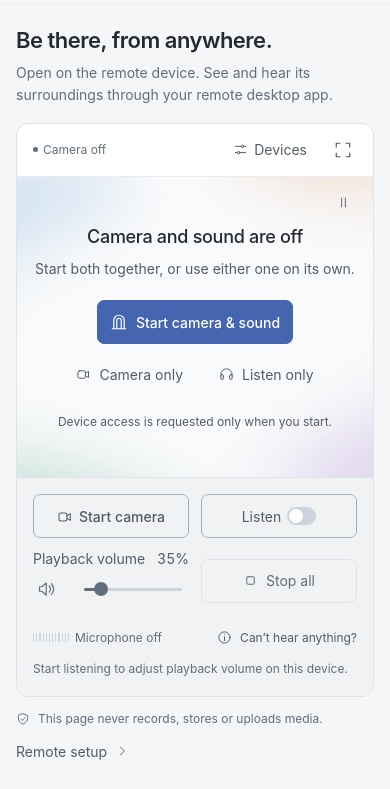
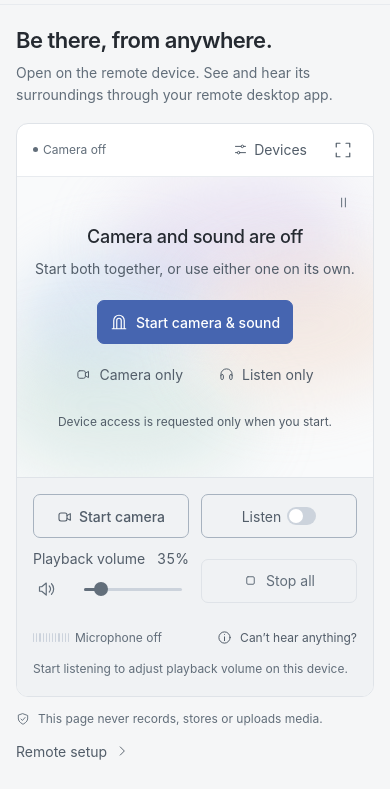
Before and after one commit to HangLark/ambient-portal, a website built with Vite: page index.html in a window 390 px wide. Shown: the part 55-844 px from the top of the page. Built offline with nearby package versions, Linux system fonts and the light colour scheme.

Commit message:
Spread pastel colors throughout the idle preview

```diff
--- a/src/style.css
+++ b/src/style.css
@@ -10,7 +10,7 @@
   --ambient-lilac: #9b87bd;
   --ambient-sage: #78aaa1;
   --ambient-peach: #c8a295;
-  --ambient-opacity: .2;
+  --ambient-opacity: .16;
   --control-bg: #1c2024;
   --dialog-bg: #23272c;
   --field-bg: #1b1f23;
@@ -55,7 +55,7 @@
   --ambient-lilac: #d1c1e6;
   --ambient-sage: #b7d6ce;
   --ambient-peach: #edd1bf;
-  --ambient-opacity: .58;
+  --ambient-opacity: .36;
   --control-bg: #f0f2f4;
   --dialog-bg: #ffffff;
   --field-bg: #f9fafb;
@@ -151,15 +151,13 @@ h1 { font-size: 24px; font-weight: 600; letter-spacing: -.5px; line-height: 1.4;
 .stage { position: relative; flex: 1 0 auto; min-height: 300px; background: var(--stage-bg); overflow: hidden; display: grid; place-items: center; }
 .stage video { width: 100%; height: 100%; position: absolute; inset: 0; object-fit: contain; background: var(--video-bg); opacity: 0; transition: opacity .25s ease; }
 .stage[data-state='active'] video { opacity: 1; }
-.standby-art { position: absolute; inset: 0; overflow: hidden; pointer-events: none; opacity: 1; transition: opacity .2s ease, display .2s allow-discrete;
-  mask-image: radial-gradient(ellipse 48% 64% at center, #0000 20%, #0002 52%, #000 100%); /* taste-skill-ignore: User-requested soft color field; this alpha mask protects central text. */
-}
+.standby-art { position: absolute; inset: 0; overflow: hidden; pointer-events: none; opacity: 1; transition: opacity .2s ease, display .2s allow-discrete; }
 .standby-art[hidden] { opacity: 0; }
-.ambient-color { position: absolute; width: 34%; height: 55%; border-radius: 46% 54% 62% 38% / 55% 42% 58% 45%; opacity: var(--ambient-opacity); filter: blur(48px); }
-.ambient-blue { left: -6%; top: -12%; background: var(--ambient-blue); }
-.ambient-lilac { right: -5%; bottom: -12%; background: var(--ambient-lilac); border-radius: 60% 40% 42% 58% / 42% 56% 44% 58%; }
-.ambient-sage { left: 3%; bottom: -22%; width: 29%; background: var(--ambient-sage); }
-.ambient-peach { right: 2%; top: -22%; width: 27%; height: 48%; background: var(--ambient-peach); }
+.ambient-color { position: absolute; width: 34%; height: 58%; border-radius: 46% 54% 62% 38% / 55% 42% 58% 45%; opacity: var(--ambient-opacity); filter: blur(48px); }
+.ambient-blue { left: 0; top: 12%; background: var(--ambient-blue); }
+.ambient-lilac { left: 27%; top: 1%; width: 32%; height: 52%; background: var(--ambient-lilac); border-radius: 60% 40% 42% 58% / 42% 56% 44% 58%; }
+.ambient-sage { left: 43%; top: 40%; width: 36%; background: var(--ambient-sage); }
+.ambient-peach { left: 69%; top: 17%; width: 30%; height: 56%; background: var(--ambient-peach); }
 .background-motion { position: absolute; right: 8px; top: 4px; color: var(--subtle); }
 .background-motion .icon { width: 15px; height: 15px; }
 @media (prefers-reduced-motion: no-preference) {
@@ -338,12 +336,11 @@ html[lang='zh-CN'] h1, html[lang='zh-CN'] .empty-state h3 { letter-spacing: .4px
   .panel-toolbar .status-badge { gap: 5px; }
   #settings-open { gap: 6px; padding: 0 6px; white-space: nowrap; }
   .stage { min-height: 300px; }
-  .standby-art { mask-image: radial-gradient(ellipse 78% 60% at center, #0000 20%, #0002 56%, #000 100%); } /* taste-skill-ignore: Wider quiet center for the requested pastel background on phones. */
-  .ambient-color { width: 62%; height: 46%; filter: blur(32px); }
-  .ambient-blue { left: -28%; top: -13%; }
-  .ambient-lilac { right: -30%; bottom: -15%; }
-  .ambient-sage { left: -16%; bottom: -28%; }
-  .ambient-peach { right: -18%; top: -30%; }
+  .ambient-color { width: 64%; height: 46%; filter: blur(32px); }
+  .ambient-blue { left: -8%; top: 15%; }
+  .ambient-lilac { left: 24%; top: -3%; }
+  .ambient-sage { left: 0; top: 48%; }
+  .ambient-peach { left: 46%; top: 32%; }
   .empty-state { width: calc(100% - 32px); padding: 28px 0; }
   .preview-placeholder { margin-bottom: 16px; }
   .empty-state h3 { font-size: 18px; }
```
Also changed, not shown: README.en.md (+1 -1 lines), README.md, docs/preview.en-US.png, docs/preview.light.en-US.png, docs/preview.light.zh-CN.png, docs/preview.zh-CN.png.
